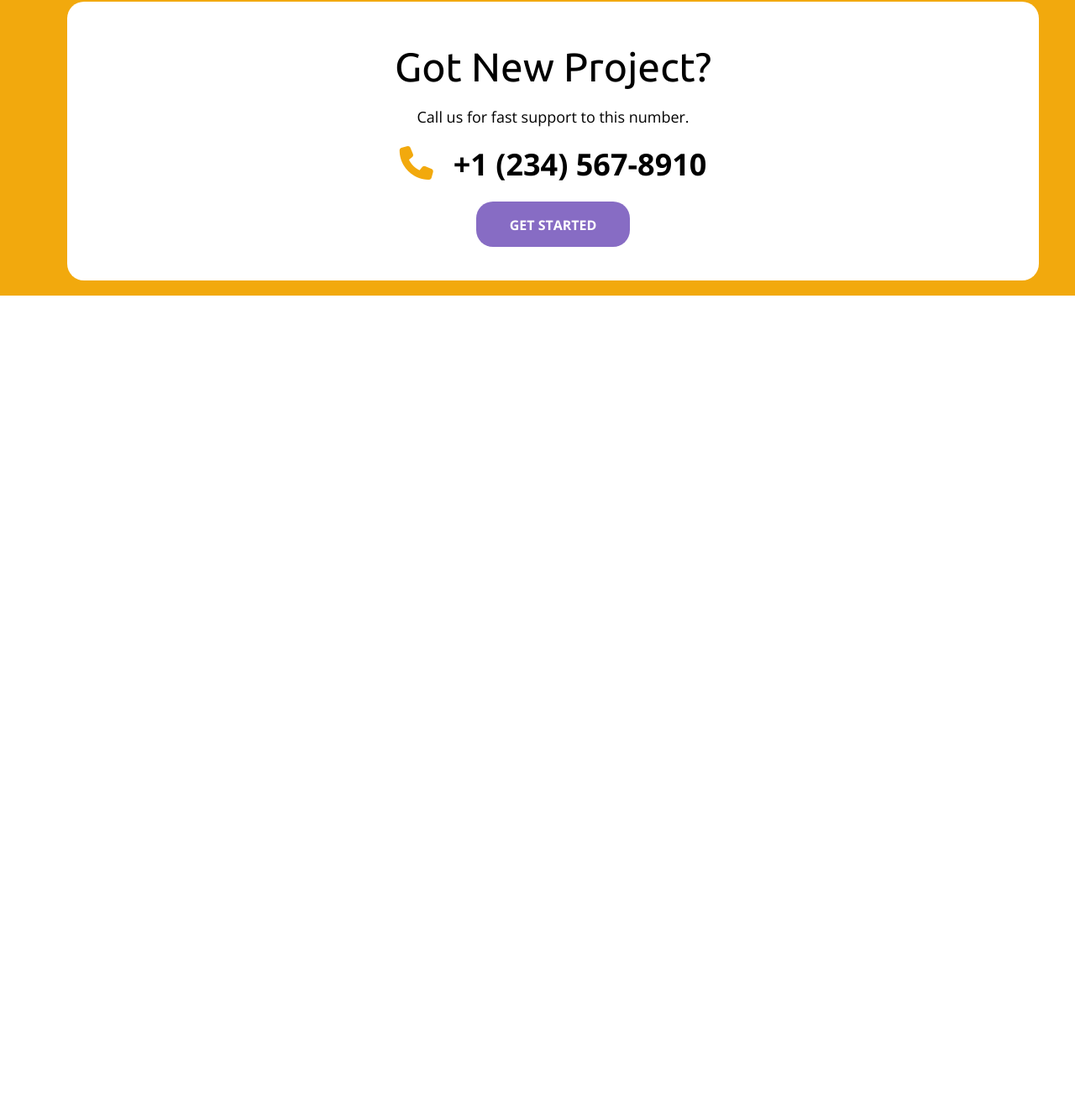
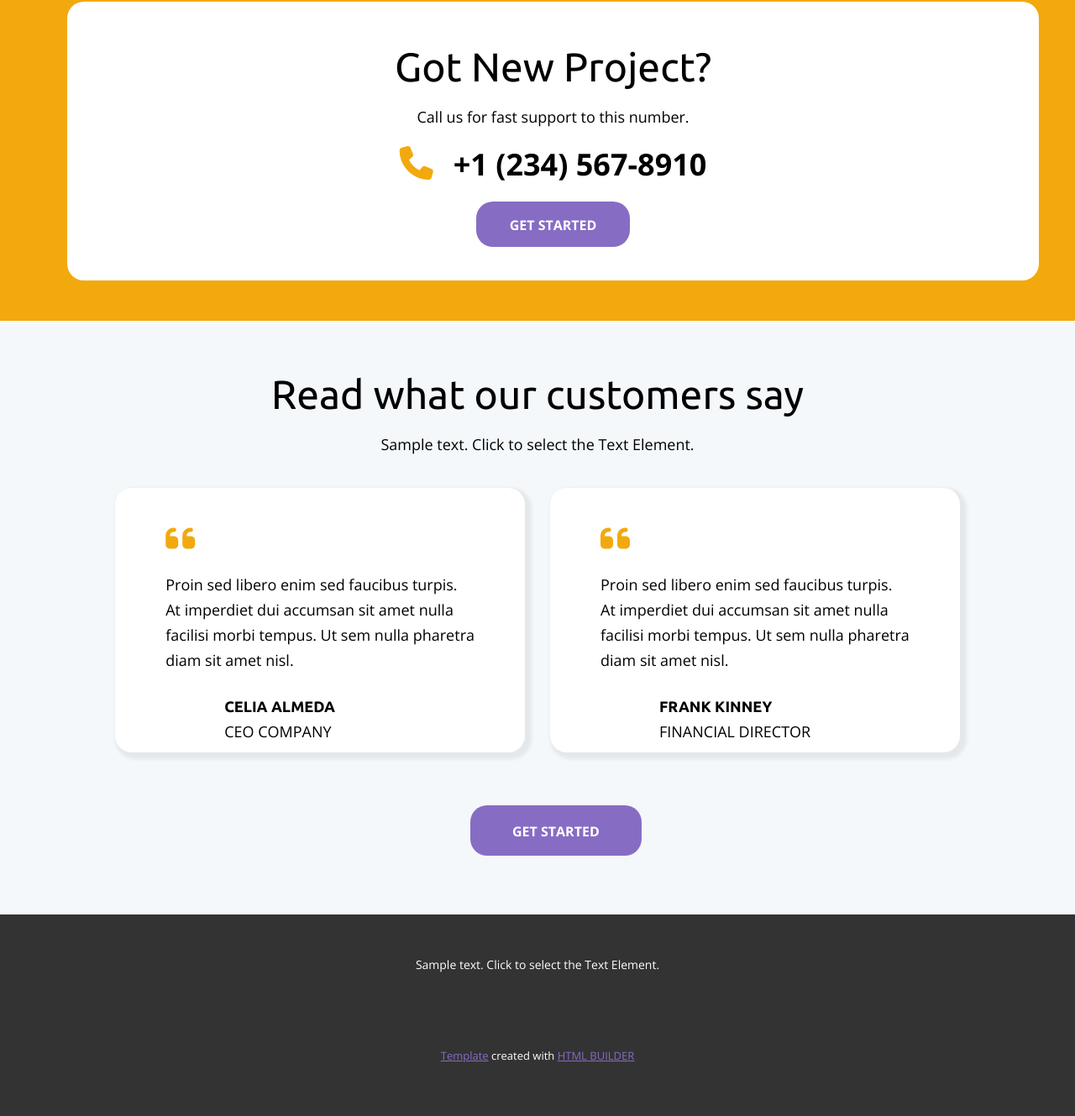
Before and after one commit to nihatmahammadli/FrontEnd, a plain HTML site: page Homework-13 (Position, Z-index)/homework.html in a window 1280 px wide. Shown: the part 5658-6987 px from the top of the page at 84% size. Before the commit the page ends 6010 px from the top, so only its background shows below. Drawn offline with nearby package versions, Linux system fonts and the light colour scheme.

Commit message:
added project 100%

```diff
--- a/Homework-13 (Position, Z-index)/css/style.css
+++ b/Homework-13 (Position, Z-index)/css/style.css
@@ -707,7 +707,7 @@ main .analysis .analysis-texts .input-submit{
 main .orange{
   background-color: #f2a90d;
   width: 100%;
-  height: 400px;
+  height: 430px;
   position: relative;
 }
 main .orange .orange-texts{
@@ -767,3 +767,121 @@ main .orange .orange-texts button{
   cursor: pointer;
   margin-top: 20px;
 }
+/* ! section 8 bitti 9 basladi */
+/*     background-image: url(//images01.nicepagecdn.com/a1389d7…/af5743e…/pexels-photo-6000710.jpeg?version=);
+ackground-image: url(//images01.nicepagecdn.com/a1389d7…/12152ec…/pexels-photo-4621785.jpeg?version=); */
+
+main .last-section{
+  background-color: #f4f8fb;
+  height: 600px;
+}
+main .last-section .last-texts{
+  text-align: center;
+  padding-top: 60px;
+
+}
+main .last-section .last-texts h2{
+    font-family: "Ubuntu", sans-serif;
+  font-size: 3rem;
+  font-weight: 400;
+  margin-bottom: 20px;
+}
+main .last-section .last-texts p{
+  font-size: 1.125rem;
+    font-family: "Open Sans", sans-serif;
+    margin-bottom: 40px;
+}
+main .last-section .last-boxes{
+  display: flex;
+  justify-content: center;
+  text-align: left;
+  gap: 30px;
+}
+main .last-section .last-boxes .box-1{
+  background-color: white;
+  padding: 40px 60px 10px;
+  border-radius: 20px;
+  box-shadow: 4px 4px 4px 4px #1111;
+}
+main .last-section .last-boxes .box-2{
+  background-color: white;
+  padding: 40px 60px 10px;
+    border-radius: 20px;
+      box-shadow: 4px 4px 4px 4px #1111;
+}
+main .last-section .last-boxes i{
+  font-size: 40px;
+  color: #f2a90d;
+  margin-bottom: 20px;
+}
+main .last-section .last-boxes p{
+  font-size: 18px;
+  font-family: "Open Sans", sans-serif;
+  line-height: 30px;
+  letter-spacing: 1.1;
+}
+main .last-section .last-boxes .p-boxes{
+  margin-left: 70px;
+  margin-top: 25px;
+}
+
+main .last-section .last-boxes .almeda{
+    font-family: "Ubuntu", sans-serif;
+    font-weight: 900;
+}
+main .last-section .last-boxes .company{
+    font-family: "Open Sans", sans-serif;
+    font-weight: 100;
+}
+main .last-button button{
+  background-color: #876cc4;
+  color: white;
+  border: none;
+  padding-top: 20px;
+  padding-bottom: 40px;
+  padding-left: 50px;
+  padding-right: 50px;
+  border-radius: 20px;
+  height: 30px;
+  font-size: 16px;
+  font-weight: 700;
+  font-family: "Open Sans", sans-serif;
+  margin-top: -15px;
+  cursor: pointer;
+  margin-left: 560px;
+  margin-top: -90px;
+}
+main .last-button{
+  background-color: #f4f8fb;
+  padding-bottom: 70px;
+}
+/* ! sectionlar bitti footer */
+footer{
+  background-color: #333333;
+  height: 240px;
+}
+footer p{
+  text-align: center;
+  color: white;
+    font-family: "Open Sans", sans-serif;
+    padding-top: 50px;
+}
+footer .footer-p1{
+  font-size: 0.875rem;
+}
+footer .footer-p2{
+  font-size: 13px;
+  margin-top: 40px;
+}
+footer .footer-p2 a{
+  color: #876cc4;
+  font-size: 13px;
+}
+
+body .gears .fa-gears{
+  font-size: 60px;
+  position: fixed;
+  right: 20px;
+  bottom: 20px;
+  color: #97bed8;
+}
--- a/Homework-13 (Position, Z-index)/homework.html
+++ b/Homework-13 (Position, Z-index)/homework.html
@@ -181,9 +181,6 @@
           </div>
         </div>
       </section>
-
-
-
       <section class="need-digital">
         <div class="digital-texts">
           <h2>Why you need digital marketing</h2>
@@ -270,6 +267,48 @@
           <a href=""><button>GET STARTED</button></a>
         </div>
       </section>
+
+      <section class="last-section">
+        <div class="last-texts">
+          <h2>Read what our customers say</h2>
+          <p>Sample text. Click to select the Text Element.</p>
+        </div>
+        <div class="last-boxes">
+          <div class="box-1">
+            <i class="fa-solid fa-quote-left"></i>
+            <p>Proin sed libero enim sed faucibus turpis. <br>
+               At imperdiet dui accumsan sit amet nulla <br>
+                facilisi morbi tempus. Ut sem nulla pharetra <br>
+                 diam sit amet nisl. </p>
+                 <div class="p-boxes">
+                  <p class="almeda">
+                    CELIA ALMEDA</p>
+                    <p class="company">CEO COMPANY</p>
+                 </div>
+          </div>
+          <div class="box-2">
+            <i class="fa-solid fa-quote-left"></i>
+            <p>Proin sed libero enim sed faucibus turpis. <br>
+               At imperdiet dui accumsan sit amet nulla <br>
+                facilisi morbi tempus. Ut sem nulla pharetra <br>
+                 diam sit amet nisl. </p>
+                 <div class="p-boxes">
+                  <p class="almeda">
+                    FRANK KINNEY</p>
+                    <p class="company">FINANCIAL DIRECTOR</p>
+          </div>
+        </div>
+      </section>
+      <div class="last-button">
+        <a href=""><button>GET STARTED</button></a>
+      </div>
     </main>
+    <footer>
+      <p class="footer-p1">Sample text. Click to select the Text Element.</p>
+      <p class="footer-p2"><a href="">Template</a> created with <a href="">HTML BUILDER</a></p>
+    </footer>
+    <div class="gears">
+      <i class="fa-solid fa-gears"></i>
+    </div>
   </body>
 </html>
```
